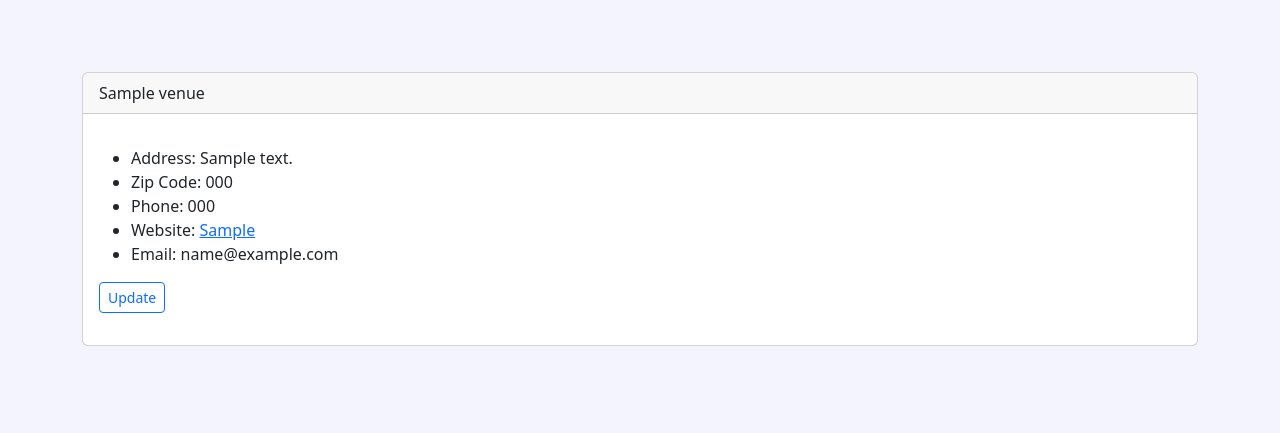
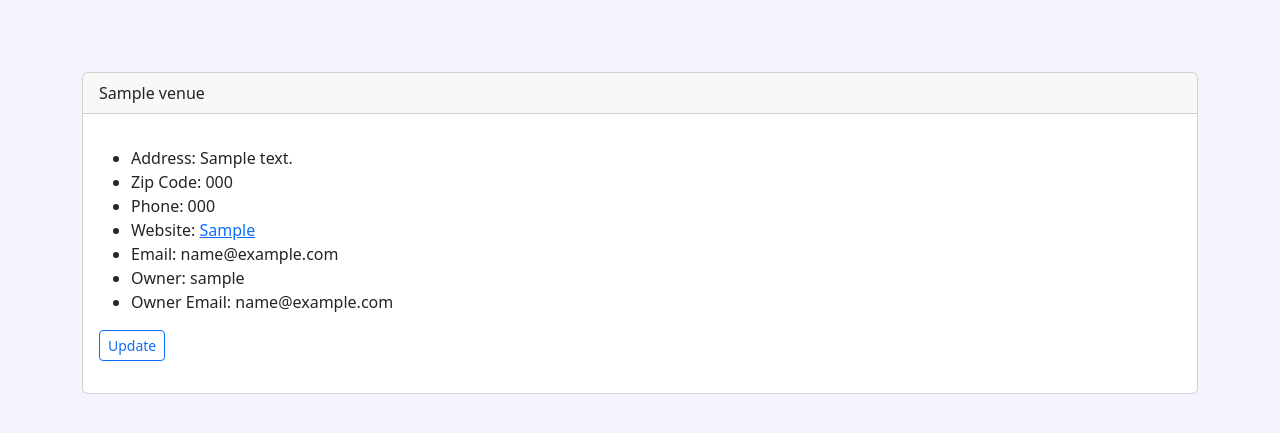
Before and after one commit to Naman-Agarwal1608/EventManagement, a Django app: page /show_venue/1 in a window 1280 px wide. Shown: the part 56-489 px from the top of the page. Run offline with Django 4.2, Linux system fonts and the light colour scheme; tables that the repository leaves empty hold one stand-in row (values such as "Sample post").

Commit message:
Added Venue Owner information on venue pages

```diff
--- a/club/events/templates/events/show_venue.html
+++ b/club/events/templates/events/show_venue.html
@@ -15,6 +15,8 @@
             <li> Phone: {{ venue.phone }} </li>
             <li> Website: <a href={{venue.web}}> {{ venue.web }} </a> </li>
             <li> Email: {{ venue.email_address }} </li>
+            <li> Owner: {{ venue_owner }} </li>
+            <li> Owner Email: {{ venue_owner.email }} </li>
         </ul>
         <a role="submit" class="btn btn-sm btn-outline-primary" href="{% url 'update_venue' venue.id %}">Update</a>
         </p>
--- a/club/events/views.py
+++ b/club/events/views.py
@@ -6,6 +6,7 @@ from calendar import HTMLCalendar
 from datetime import datetime
 
 from .models import Event, Venue
+from django.contrib.auth.models import User
 from .forms import VenueForm, EventForm, EventFormAdmin
 import csv
 from django.core.paginator import Paginator  # for pagination and stuff
@@ -60,7 +61,8 @@ def list_venues(request):
 
 def show_venue(request, venue_id):
     venue = Venue.objects.get(pk=venue_id)
-    return render(request, 'events/show_venue.html', {'venue': venue})
+    venue_owner = User.objects.get(id=venue.owner)
+    return render(request, 'events/show_venue.html', {'venue': venue, 'venue_owner': venue_owner})
 
 
 def search_venues(request):
```
